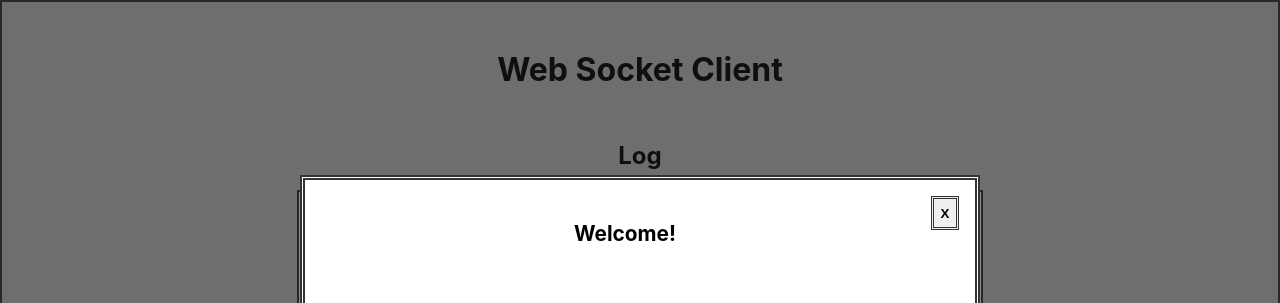
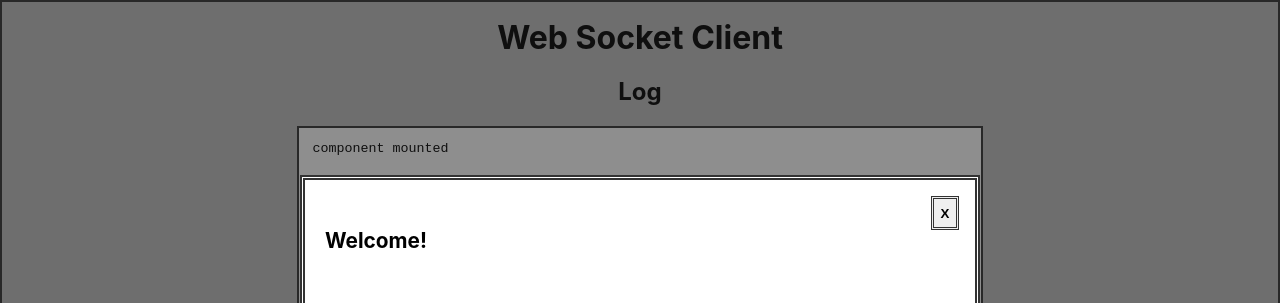
Before and after one commit to Wolven531/react-hooks-todo, a React app: page / in a window 1280 px wide. Shown: the top 303 px of the page. Built offline with nearby package versions, Linux system fonts and the light colour scheme; no server answers.

Commit message:
Refactor SASS for App

```diff
--- a/src/components/App/App.scss
+++ b/src/components/App/App.scss
@@ -1,4 +1,6 @@
-.app h1 {
-	margin: 1em auto;
-	text-align: center;
+.app {
+	> h1 {
+		margin: 1em auto;
+		text-align: center;
+	}
 }
```
